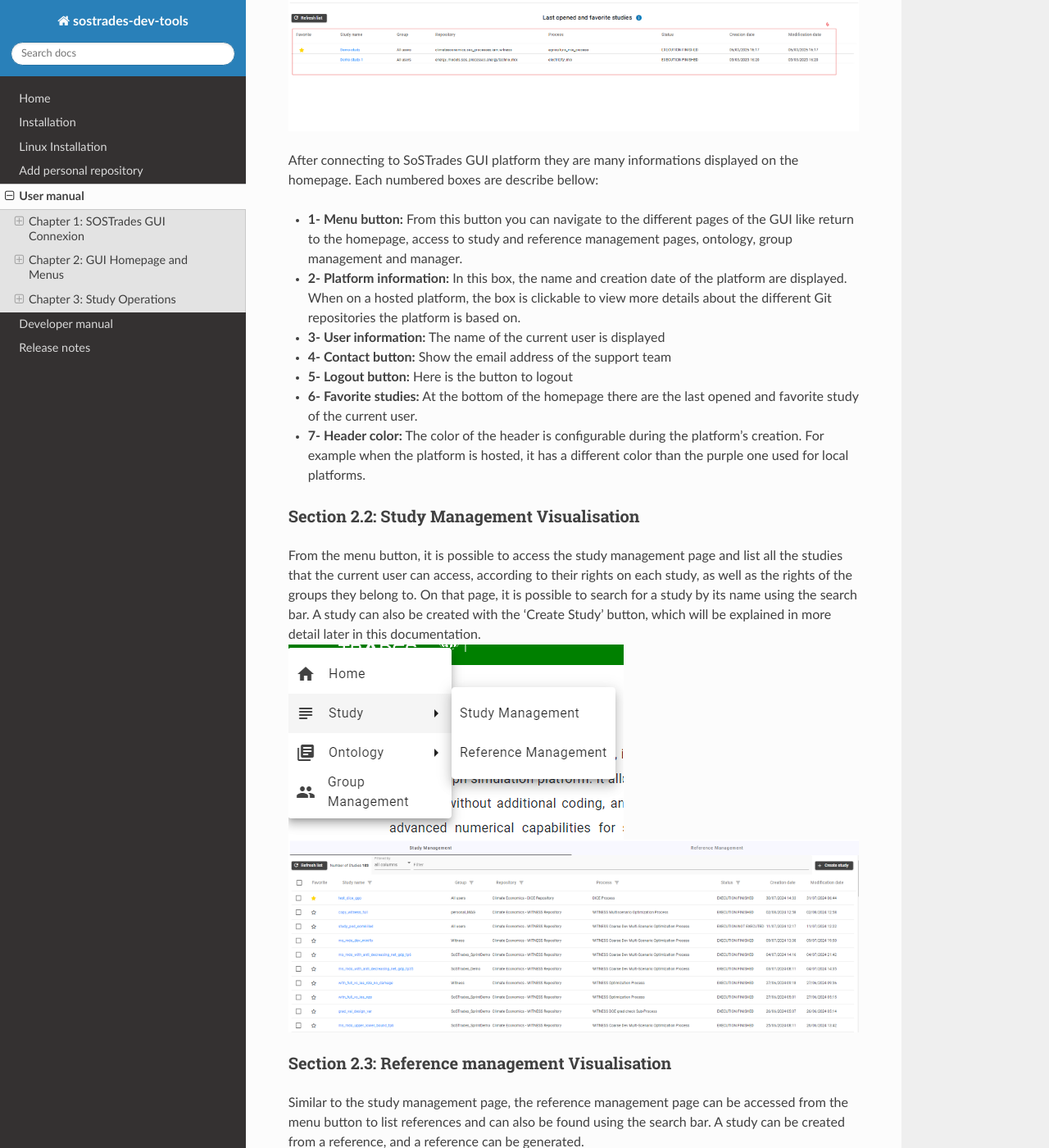
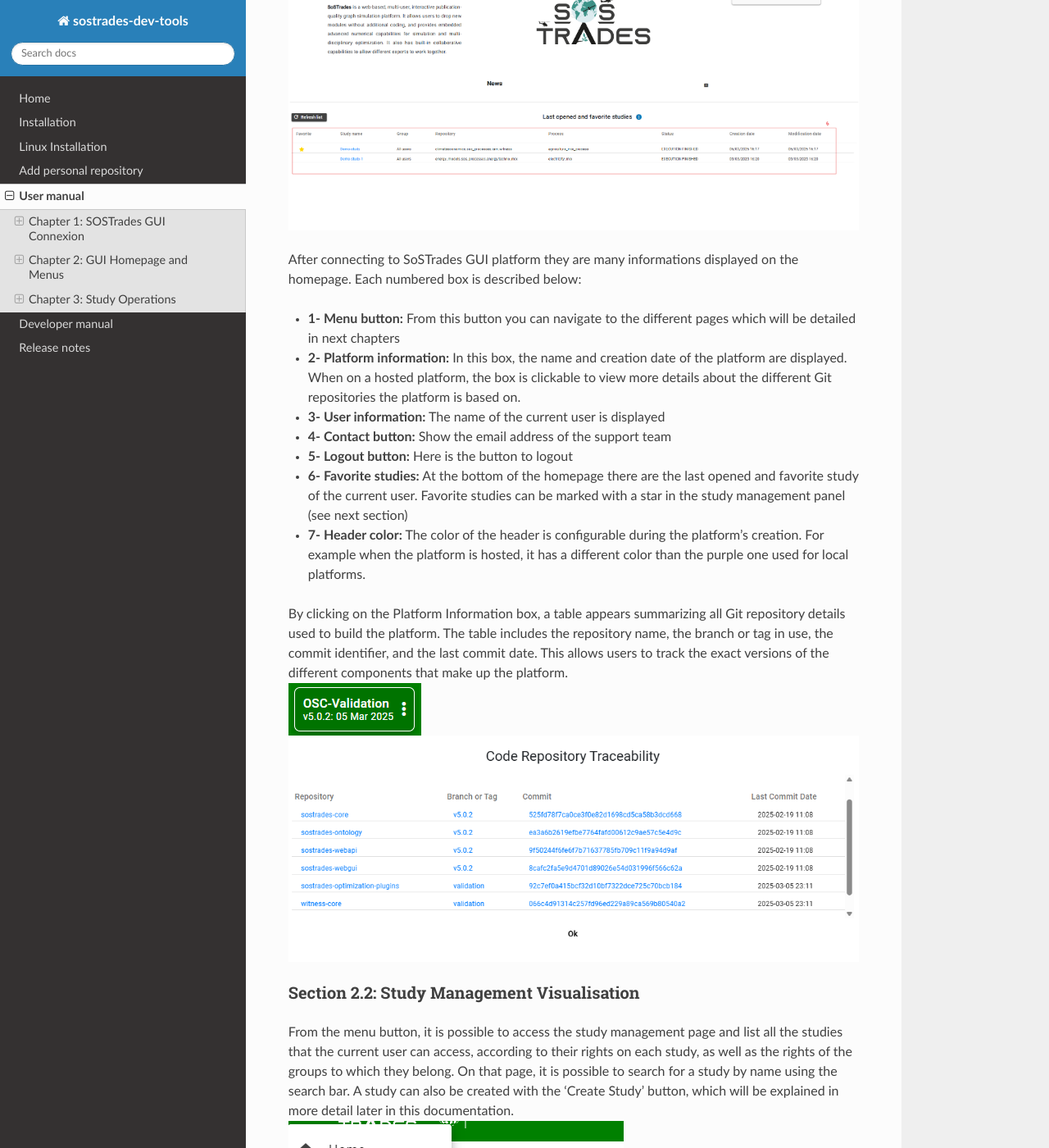
Before and after one commit to os-climate/sostrades-dev-tools, a Sphinx documentation site: the page built from docs/source/user_manual.md, in a window 1280 px wide and 1400 px high, scrolled down 2230 px. Shown: the whole window at 82% size. Built offline with Sphinx 7.4.7 and the Read the Docs theme 3.1.0, drawn with Linux system fonts in a browser that asks for light colours; some of the changed text lies outside the part shown.

Commit message:
update user manual with some feedback

```diff
--- a/docs/source/user_manual.md
+++ b/docs/source/user_manual.md
@@ -12,15 +12,14 @@
 
 ### Section 1.1: First connexion on cloud landing page
 
-On the cloud login page, a redirection occurs to the Keycloak homepage, allowing authentication with a local Keycloak account created by an administrator. Alternatively, a personal GitHub or Google account can be used by clicking the associated button.
+The cloud platform is a collaborative environment where all developer contributions are tested and validated before becoming available on the final link: [https://validation.osc-tsa.com](https://validation.osc-tsa.com).
+On the cloud login page, a redirection occurs to the Keycloak homepage, allowing authentication with a local Keycloak account created by an administrator. Keycloak is an open-source identity and access management solution that we have chosen to handle authentication and user management on the platform. Alternatively, a personal GitHub or Google account can be used by clicking the associated button. Github and Google account should have the same email address to be associated to the same account.
 
 ![](images/platform-GUI/login-page/keycloak-login-page.png)
 
 
 ### Section 1.2: Connexion on local machine
-
-The connexion with a developer account is only necessary when user use sostrades in a local environment. A developer account can be created by executing the `CreateUser.py` script of the [SoSTrades local installation documentation](installation.md). The user password can be found in the following path `./sostrades-dev-tools-test-uv/platform/sostrades-webapi/sos_trades_api/secret/`
-
+SoSTrades can be installed on a local machine by following this installation [documentation](installation.md).  Once the installation is successfully completed, the user created with the `CreateUser.py` script from the documentation can be used to access the local platform at [http://localhost:4200/](http://localhost:4200/). The user password can be found in the following path: `./sostrades-dev-tools-test-uv/platform/sostrades-webapi/sos_trades_api/secret/`.
 ![](images/platform-GUI/login-page/local-login-page.png)
 
 ## Chapter 2: GUI Homepage and Menus
@@ -31,18 +30,22 @@
 
 ![](images/platform-GUI/welcome-page/numbered-welcome-page.png)
 
-After connecting to SoSTrades GUI platform they are many informations displayed on the homepage. Each numbered boxes are describe bellow:
-- **1- Menu button:** From this button you can navigate to the different pages of the GUI like return to the homepage, access to study and reference management pages, ontology, group management and manager.
+After connecting to SoSTrades GUI platform they are many informations displayed on the homepage. Each numbered box is described below:
+- **1- Menu button:** From this button you can navigate to the different pages which will be detailed in next chapters
 - **2- Platform information:** In this box, the name and creation date of the platform are displayed. When on a hosted platform, the box is clickable to view more details about the different Git repositories the platform is based on.
 - **3- User information:** The name of the current user is displayed
 - **4- Contact button:** Show the email address of the support team
 - **5- Logout button:** Here is the button to logout
-- **6- Favorite studies:** At the bottom of the homepage there are the last opened and favorite study of the current user.
+- **6- Favorite studies:** At the bottom of the homepage there are the last opened and favorite study of the current user. Favorite studies can be marked with a star in the study management panel (see next section)
 - **7- Header color:** The color of the header is configurable during the platform's creation. For example when the platform is hosted, it has a different color than the purple one used for local platforms.
+
+By clicking on the Platform Information box, a table appears summarizing all Git repository details used to build the platform. The table includes the repository name, the branch or tag in use, the commit identifier, and the last commit date. This allows users to track the exact versions of the different components that make up the platform.
+![](images/platform-GUI/header/platform-version.png)
+![](images/platform-GUI/header/header-code-traceability.png)
 
 ### Section 2.2: Study Management Visualisation
 
-From the menu button, it is possible to access the study management page and list all the studies that the current user can access, according to their rights on each study, as well as the rights of the groups they belong to. On that page, it is possible to search for a study by its name using the search bar. A study can also be created with the 'Create Study' button, which will be explained in more detail later in this documentation.
+From the menu button, it is possible to access the study management page and list all the studies that the current user can access, according to their rights on each study, as well as the rights of the groups to which they belong. On that page, it is possible to search for a study by name using the search bar. A study can also be created with the 'Create Study' button, which will be explained in more detail later in this documentation.
 ![](images/platform-GUI/header/menu-study.png)
 ![](images/platform-GUI/study-management/study-management-list.png)
 
```
Also changed, not shown: other parts of docs/source/user_manual.md (+1 -1 lines), docs/source/images/platform-GUI/header/header-code-traceability.png, docs/source/images/platform-GUI/header/platform-version.png (added).
